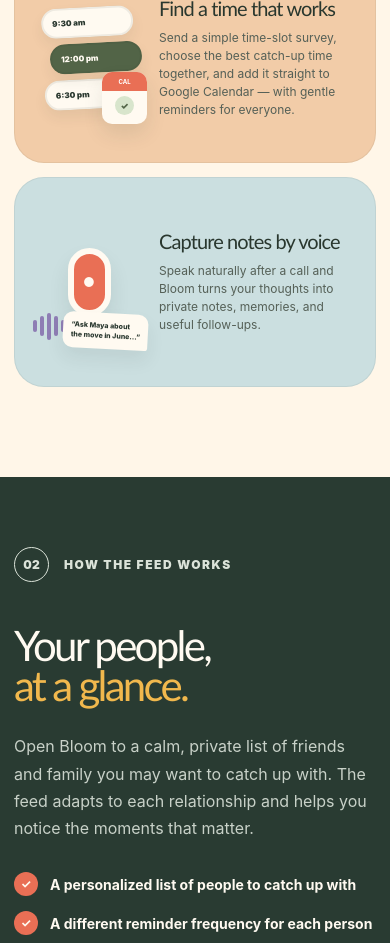
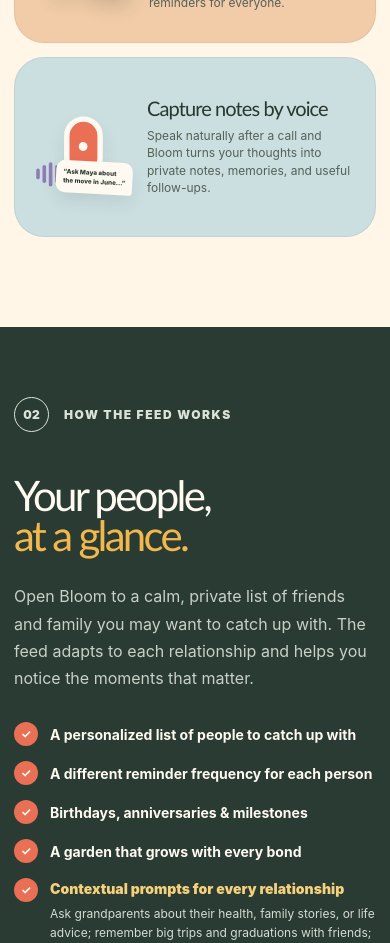
Before and after one commit to hanchennz/bloom, a Next.js app: page / in a window 390 px wide. Shown: the part 1960-2903 px from the top of the page. Built offline with nearby package versions, Linux system fonts and the light colour scheme.

Commit message:
Tighten mobile cards and feed list

```diff
--- a/app/globals.css
+++ b/app/globals.css
@@ -124,9 +124,10 @@
 
 .product { min-height: 760px; border-radius: 44px; background: #293b32; color: var(--paper); display: grid; grid-template-columns: .82fr 1.18fr; align-items: center; gap: 70px; padding: 75px 75px 0; overflow: hidden; }
 .section-label.light { color: #dbe3d9; margin-bottom: 44px; }.product h2 em { color: #f1b84d; }.product-copy > p { color: #c8d1c8; font-size: 16px; }.product ul { padding: 0; list-style: none; margin: 30px 0 0; display: grid; gap: 15px; }.product li { display: flex; gap: 12px; align-items: center; font-size: 14px; font-weight: 700; }.product li span { width: 24px; height: 24px; display: grid; place-items: center; border-radius: 50%; background: var(--coral); font-size: 12px; }
-.context-note { margin-top: 30px; padding: 20px 22px; border: 1px solid rgba(255,255,255,.14); border-radius: 20px; background: rgba(255,255,255,.06); }
-.context-note strong { display: block; color: #f6d17c; font-family: "Arial Rounded MT Bold", "Trebuchet MS", sans-serif; font-size: 15px; line-height: 1.25; }
-.context-note p { margin: 9px 0 0; color: #d5ddd5; font-size: 12px; line-height: 1.6; }
+.product li.context-prompt { align-items: flex-start; }
+.context-prompt > div { flex: 1; padding-top: 2px; }
+.context-prompt strong { display: block; color: #f6d17c; line-height: 1.3; }
+.context-prompt small { display: block; margin-top: 7px; color: #d5ddd5; font-size: 12px; font-weight: 400; line-height: 1.55; }
 .app-window { align-self: end; background: #f4eddf; color: var(--ink); border-radius: 38px 38px 0 0; padding: 24px; width: min(100%, 530px); min-height: 650px; box-shadow: 0 0 0 10px rgba(255,255,255,.1), 0 0 0 11px rgba(0,0,0,.15); }
 .app-topbar { display: flex; align-items: center; justify-content: space-between; font-size: 11px; font-weight: 700; padding: 0 5px 20px; }.app-topbar button { width: 34px; height: 34px; border: 0; border-radius: 50%; background: #eadfd0; }
 .app-greeting { min-height: 210px; border-radius: 25px; background: #f6cfb1; padding: 28px; display: flex; justify-content: space-between; align-items: center; overflow: hidden; }.app-greeting > div:first-child { position: relative; z-index: 3; }.app-greeting span { font-size: 9px; font-weight: 900; letter-spacing: .12em; }.app-greeting h3 { font-family: "Arial Rounded MT Bold", "Trebuchet MS", sans-serif; font-size: 28px; line-height: 1.05; letter-spacing: -.04em; margin: 12px 0 0; }.mascot-small { position: relative; width: 155px; height: 160px; flex: 0 0 155px; right: -10px; bottom: -17px; }.mascot-small .mascot-body { inset: 25px 3px 3px; }.mascot-small .eye { width: 8px; height: 12px; top: 53px; }.mascot-small .eye-left{left:43px}.mascot-small .eye-right{right:43px}.mascot-small .smile{top:70px;width:18px;height:9px;margin-left:-9px;border-width:3px}.mascot-small .arm{width:38px;height:62px;top:82px}.mascot-small .mascot-shadow{width:130px;height:21px;left:12px}.mascot-small .mascot-sprout{height:35px}.mascot-small .mascot-sprout i{width:22px;height:13px}.mascot-small .mascot-body::before{width:28px;height:30px;left:31px}.mascot-small .mascot-body::after{width:35px;height:32px;right:30px}
@@ -154,11 +155,11 @@
   .mascot-image-hero{width:285px;height:285px;right:-25px;bottom:-18px}
   .intro { grid-template-columns: 1fr; padding-top: 75px; padding-bottom: 65px; gap: 30px; }.feature-intro{grid-template-columns:1fr;padding-top:85px;padding-bottom:55px;gap:28px}.intro-copy p{font-size:16px}.feed-points{grid-template-columns:1fr;margin-top:24px}
   .features{grid-template-columns:1fr;gap:14px;padding-bottom:90px}
-  .feature-card,.feature-card:last-child{position:relative;grid-column:auto;display:grid;grid-template-columns:112px minmax(0,1fr);grid-template-rows:auto auto;column-gap:14px;min-height:210px;padding:20px 18px;align-items:center}
+  .feature-card,.feature-card:last-child{position:relative;grid-column:auto;display:grid;grid-template-columns:104px minmax(0,1fr);grid-template-rows:auto auto;column-gap:12px;min-height:180px;padding:13px 16px;align-items:center}
   .feature-top{display:none}
-  .feature-art{grid-column:1;grid-row:1/3;width:112px;min-height:160px}
-  .feature-card h3{grid-column:2;grid-row:1;align-self:end;font-size:20px;line-height:1.08;margin:0 0 9px}
-  .feature-card p{grid-column:2;grid-row:2;align-self:start;font-size:12px;line-height:1.5}
+  .feature-art{grid-column:1;grid-row:1/3;width:104px;min-height:132px;transform:scale(.9)}
+  .feature-card h3{grid-column:2;grid-row:1;align-self:end;font-size:20px;line-height:1.08;margin:0 0 7px}
+  .feature-card p{grid-column:2;grid-row:2;align-self:start;font-size:12px;line-height:1.45}
   .mini-photo{width:82px;height:98px;border-width:5px;font-size:34px}.mini-note{right:-2px;bottom:17px;padding:9px;font-size:10px}.mini-heart{left:1px;bottom:14px;font-size:23px}
   .mini-calendar{width:96px;height:112px;border-radius:14px}.mini-calendar b{padding:8px;font-size:9px}.mini-calendar strong{font-size:45px;margin-top:5px}.mini-bell{right:-2px;bottom:18px;width:48px;height:48px;font-size:23px}.mini-spark{left:0;top:28px;font-size:22px}
   .mini-chat{padding:14px 13px;border-radius:16px 16px 16px 4px;font-size:11px}.mini-avatar{right:-2px;bottom:21px;width:54px;height:54px;border-width:4px;font-size:27px}.mini-leaf{left:0;bottom:15px;font-size:28px}
--- a/app/page.tsx
+++ b/app/page.tsx
@@ -178,13 +178,16 @@
           <ul>
             <li><span>✓</span> A personalized list of people to catch up with</li>
             <li><span>✓</span> A different reminder frequency for each person</li>
-            <li><span>✓</span> Upcoming birthdays, anniversaries, and special days</li>
-            <li><span>✓</span> A visual garden that grows as bonds strengthen</li>
+            <li><span>✓</span> Birthdays, anniversaries &amp; milestones</li>
+            <li><span>✓</span> A garden that grows with every bond</li>
+            <li className="context-prompt">
+              <span>✓</span>
+              <div>
+                <strong>Contextual prompts for every relationship</strong>
+                <small>Ask grandparents about their health, family stories, or life advice; remember big trips and graduations with friends; and find conversation starters about the kids.</small>
+              </div>
+            </li>
           </ul>
-          <div className="context-note">
-            <strong>Prompts that understand the relationship</strong>
-            <p>For grandparents, Bloom might suggest asking about their health, hearing a family story, or seeking life advice. For friends, it can surface the anniversary of a big trip or graduation. For people with children, it can suggest conversation starters about the kids.</p>
-          </div>
         </div>
         <div className="app-window" aria-label="Bloom app preview">
           <div className="app-topbar"><BloomMark small /><span>Tuesday, May 9</span><button aria-label="Notifications">♢</button></div>
```
